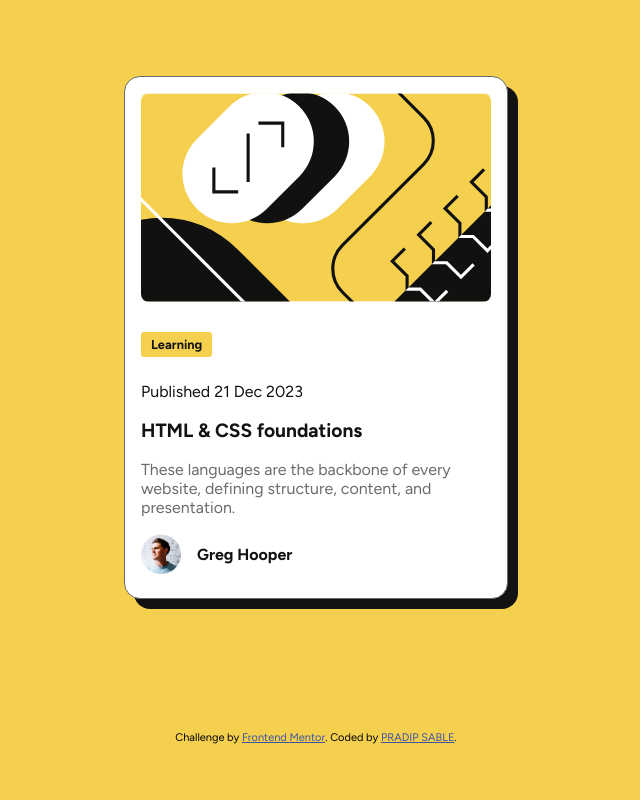
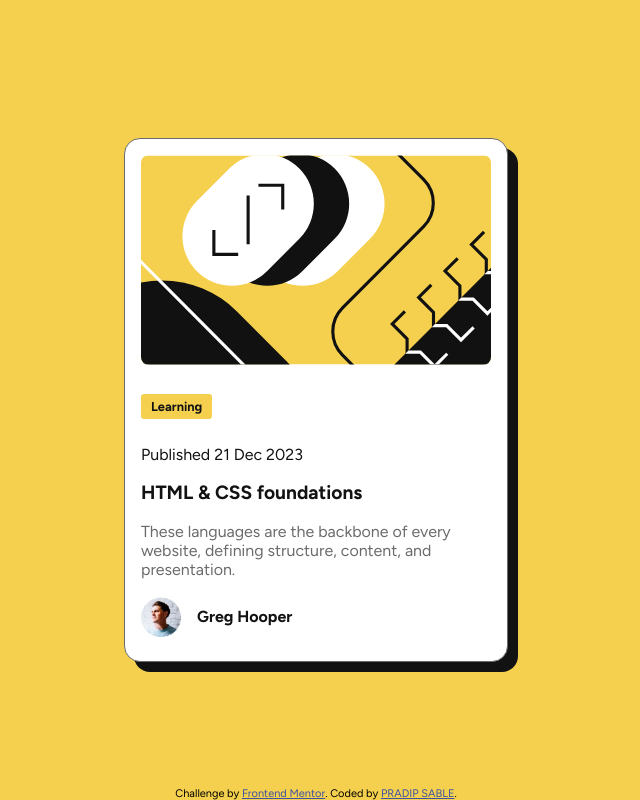
Before and after one commit to PradipSable07/Frontend-Practice-Projects, a plain HTML site: page blog-preview-card-main/index.html in a window 1280 px wide. Shown: the whole page, without its empty margins (324-964 px from the left). Drawn offline with Linux system fonts and the light colour scheme; files whose address does not match are found by name.

Commit message:
added the some style changes

```diff
--- a/blog-preview-card-main/index.html
+++ b/blog-preview-card-main/index.html
@@ -32,6 +32,8 @@
 				place-items: center;
 			}
 			.attribution {
+				position: absolute;
+				bottom: 0;
 				font-size: 11px;
 				text-align: center;
 			}
--- a/style.css
+++ b/style.css
@@ -122,6 +122,7 @@ img{
 .button:hover {
 	background-color: #000;
 	color: #fff;
+	border-radius: 15px;
 }
 
 .button:hover .button__icon-wrapper {
```
